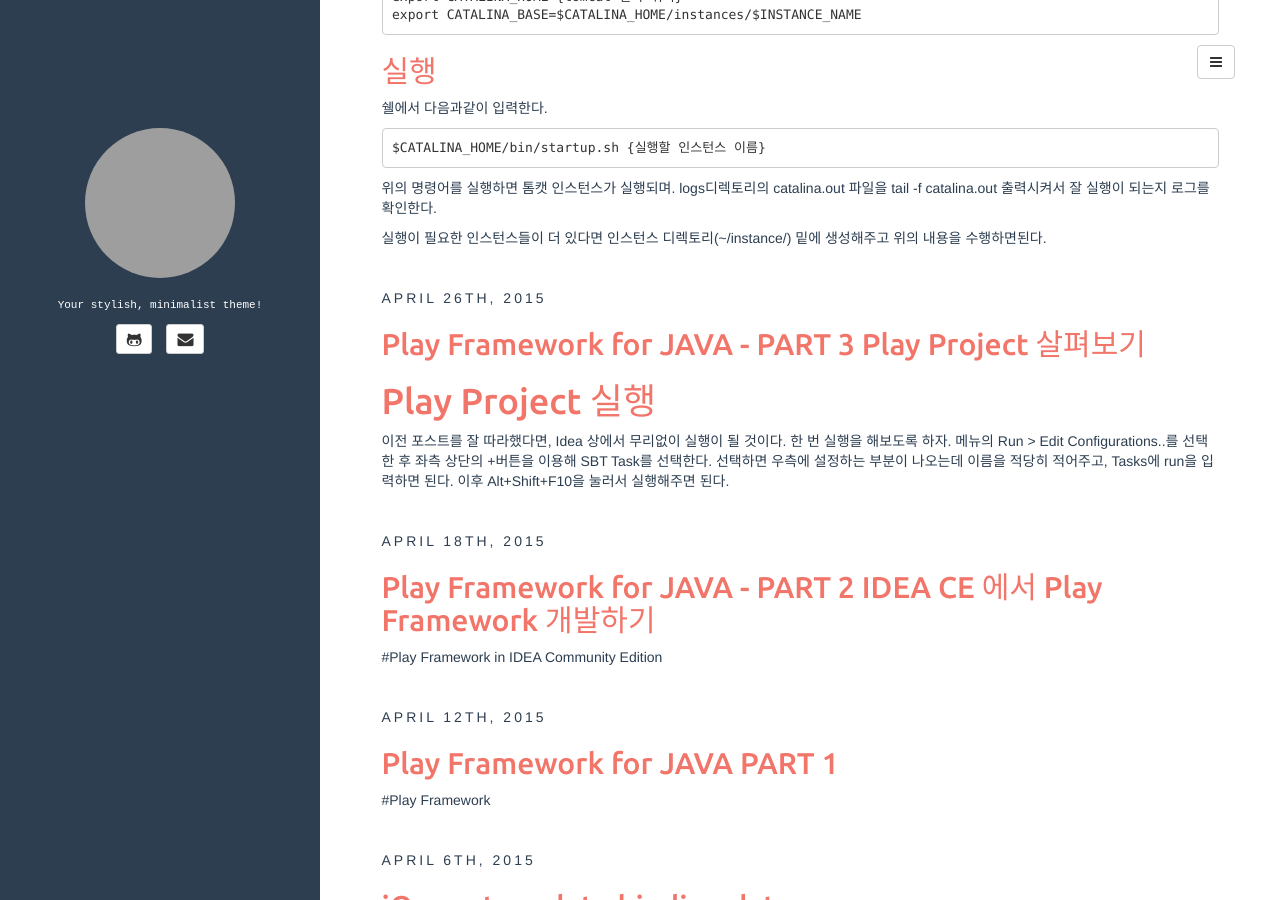
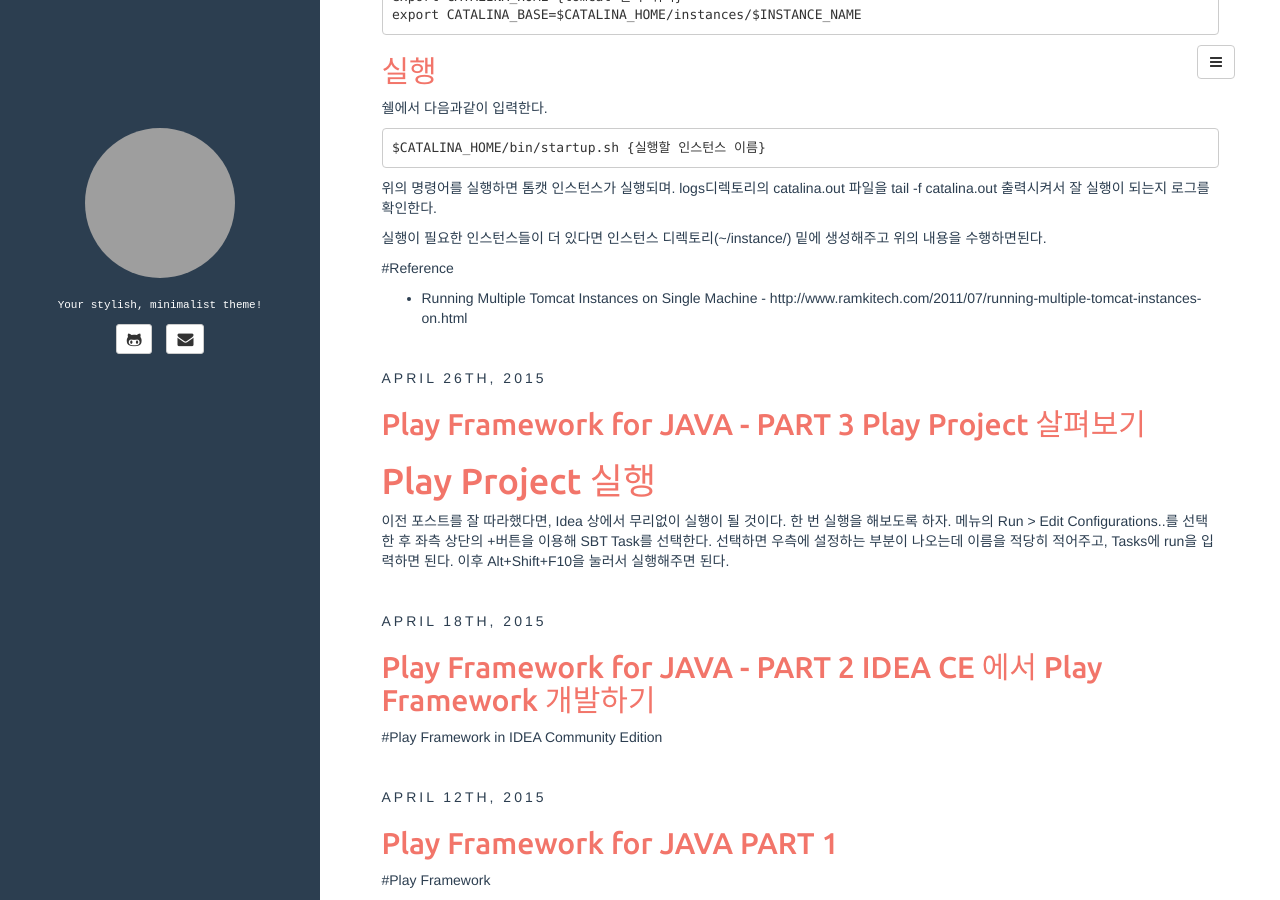
Before and after one commit to keonwookim/keonwookim.github.com, a Jekyll site: the page built from index.html, in a window 1280 px wide and 900 px high, scrolled down 771 px. Built offline with Jekyll 4.4.1, drawn with Linux system fonts in a browser that asks for light colours; the list of posts is cut into pages by our own code; grey boxes are pictures that could not be loaded.

Commit message:
modify post

```diff
--- a/_posts/2015-05-03-tomcat-multi-instance.md
+++ b/_posts/2015-05-03-tomcat-multi-instance.md
@@ -37,3 +37,6 @@ $CATALINA_HOME/bin/startup.sh, $CATALINA_HOME/bin/shutdown.sh 파일을 수정
 위의 명령어를 실행하면 톰캣 인스턴스가 실행되며. logs디렉토리의 catalina.out 파일을 tail -f catalina.out 출력시켜서 잘 실행이 되는지 로그를 확인한다.
 
 실행이 필요한 인스턴스들이 더 있다면 인스턴스 디렉토리(~/instance/) 밑에 생성해주고 위의 내용을 수행하면된다.
+
+#Reference
+* Running Multiple Tomcat Instances on Single Machine - http://www.ramkitech.com/2011/07/running-multiple-tomcat-instances-on.html
```
